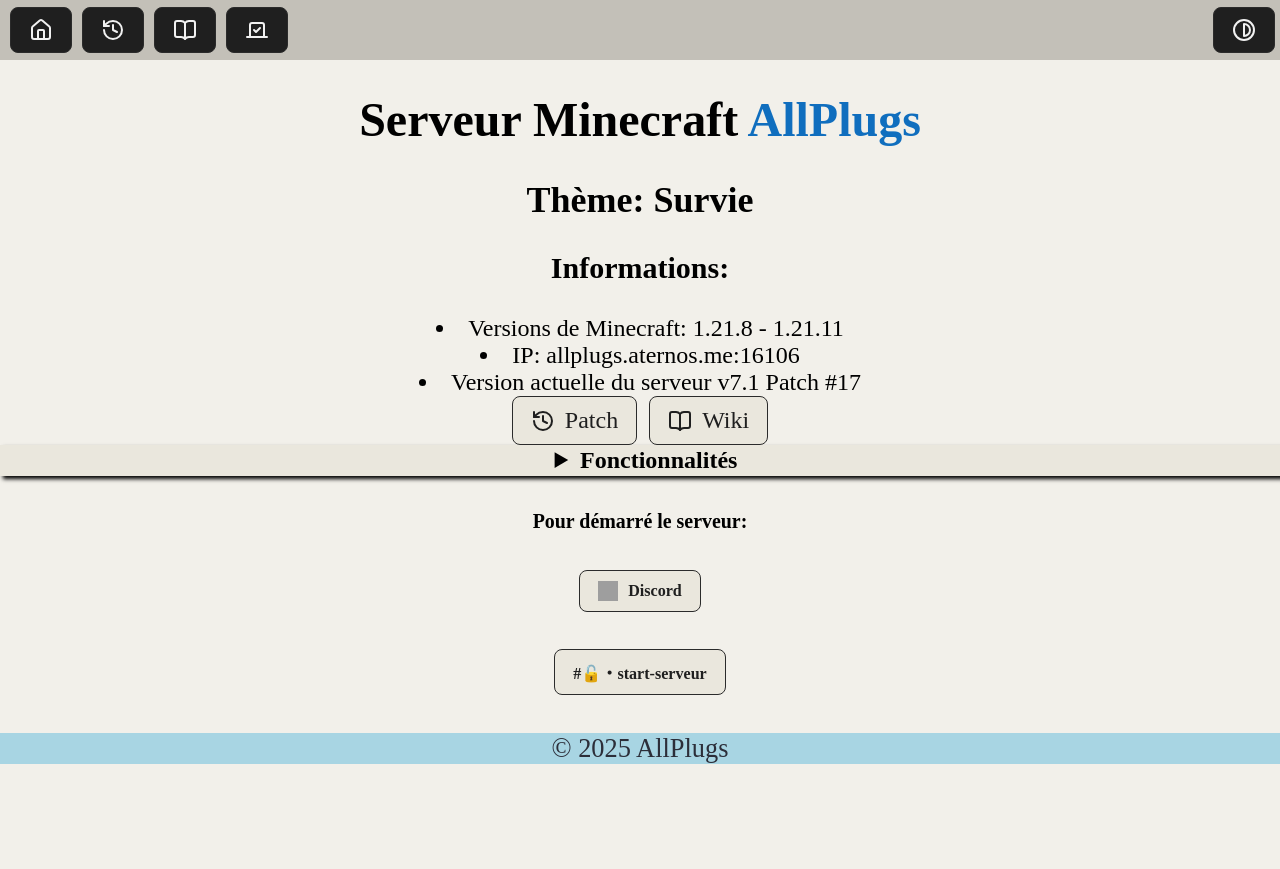
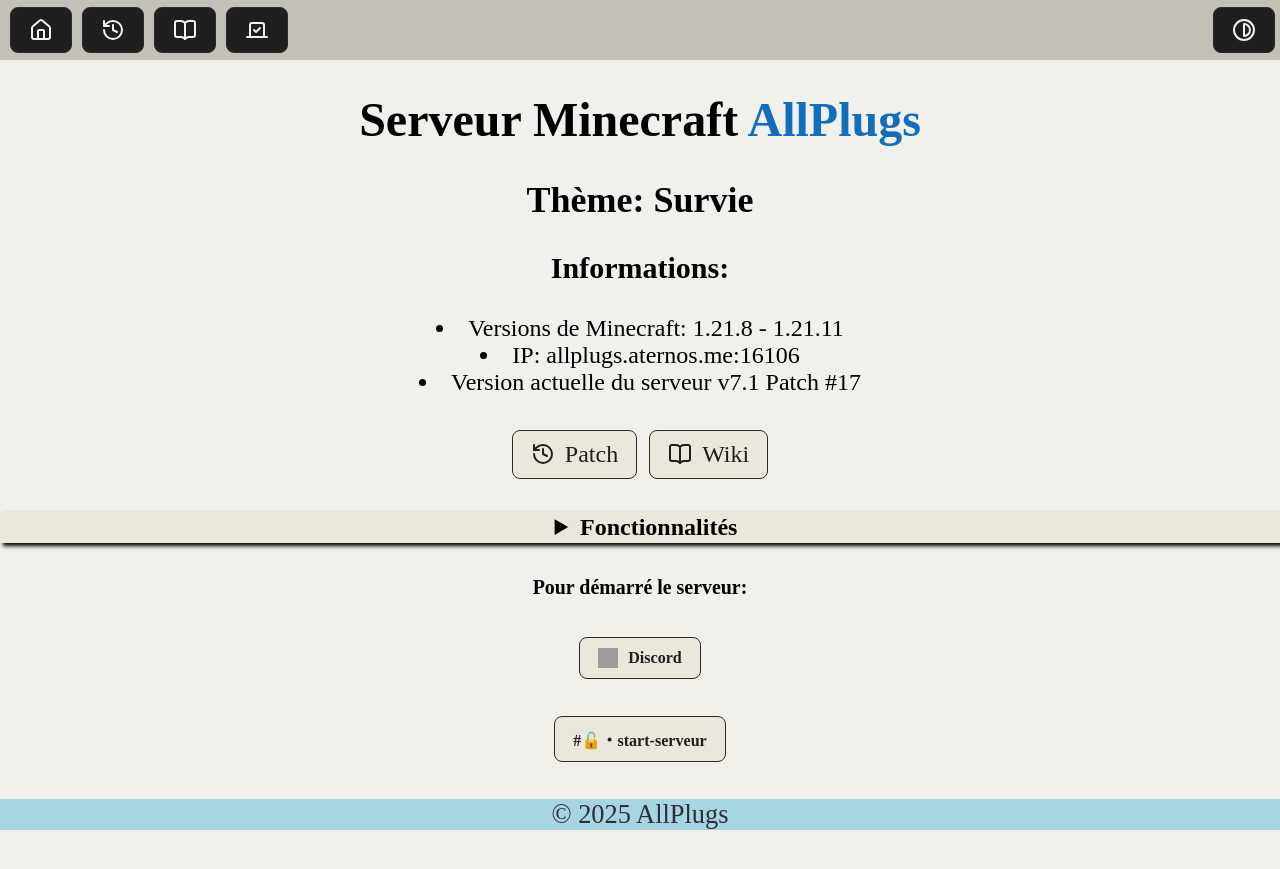
Before and after one commit to Nat688/AllPlugs-Site, a Jekyll site: the page built from index.html, in a window 1280 px wide. Shown: the top 869 px of the page. Built offline with Jekyll 4.4.1, drawn with Linux system fonts in a browser that asks for light colours; grey boxes are pictures that could not be loaded.

Commit message:
Update index.html

```diff
--- a/index.html
+++ b/index.html
@@ -119,6 +119,7 @@
 	<li>Versions de Minecraft: 1.21.8 - 1.21.11</li> <!-- Versions de Minecraft pour le Serv MC -->
 	<li>IP: allplugs.aternos.me:16106</li> <!-- IP du Serv MC -->
 	<li>Version actuelle du serveur v7.1 Patch #17</li> <!-- Version actuel du Serv MC -->
+	<h5></h5>
 	<div class="btn-container">
 		<a href="patch.html" class="btn3">
 			<i data-lucide="history"></i>Patch
@@ -127,6 +128,7 @@
 			<i data-lucide="book-open"></i>Wiki
 		</a>
 	</div>
+	<h5></h5>
 	<!-- ACTIVER ICON LUCIDE -->
 	<script>
 		lucide.createIcons();
```
